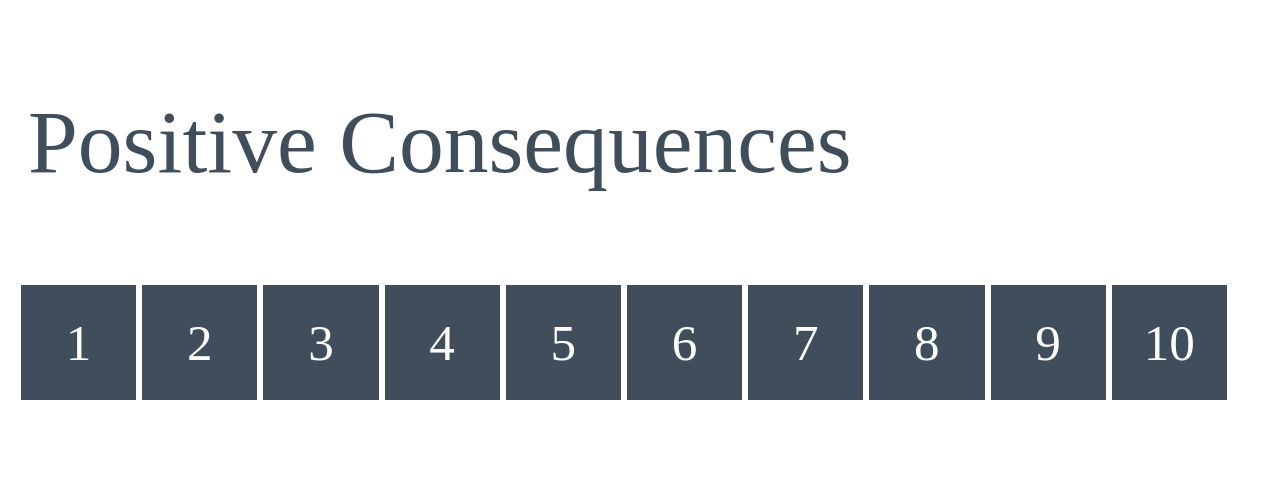
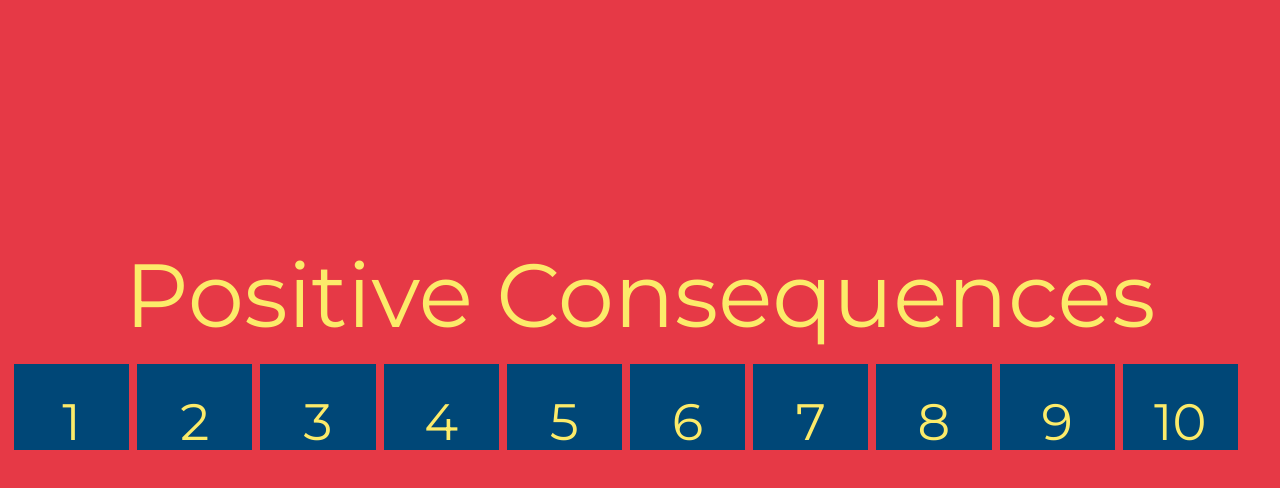
Before and after one commit to zjrobinson90/manhole, a plain HTML site: page index.html in a window 1280 px wide. Drawn offline with Linux system fonts and the light colour scheme.

Commit message:
added some style

```diff
--- a/index.html
+++ b/index.html
@@ -1,42 +1,62 @@
 <!DOCTYPE html>
+
+<head>
+<title>Manhole</title>
+	<link href="https://fonts.googleapis.com/css?family=Montserrat" rel="stylesheet">
+</head>
 
 <style>
 
+.body {
+	background: #E63946;
+}
+
 .qTitle {
+	text-align: center;
 	padding-left: 20px;
 	padding-right: 20px;
-	color: #404E5C;
+	color: #FCEB6A;
 	font-size: 7vw;
+	font-family: 'Montserrat', sans-serif;
+	position: absolute;
+    top:30%;
+    left: 0;
+    right: 0;
+    margin: auto;
 }
 
 .fScore {
+	text-align: center;
 	padding-left: 20px;
 	padding-right: 20px;
-	color: #404E5C;
-	font-size: 5vw;
+	color: #FCEB6A;
+	font-size: 6vw;
+	font-family: 'Montserrat', sans-serif;
+	position: absolute;
+    top:20%;
+    left: 0;
+    right: 0;
+    margin: auto;
 }
 
 .button {
-	background: #404E5C;
+	background: #004777;
 	height: 9vw;
 	width: 9vw;
 	text-align: center;
 	line-height: 9vw;
-	color: white;
+	color: #FCEB6A;
 	font-size: 4vw;
 	float: left;
-	border-color: #E1E6E1;
-	border: solid;
-	border-width: 1px;
+	font-family: 'Montserrat', sans-serif;
 	-webkit-transition-duration: 0.4s; /* Safari */
     transition-duration: 0.4s;
-	margin: 2px;
+	margin: 4px;
 }
 
 .button:hover {
-	background: #E1E6E1;
-	border-color: #E1E6E1;
-	color: #404E5C;
+	background: #FCF092;
+	color: #004777;
 }
 
 .slider-wrapper {
@@ -47,16 +67,23 @@
 }
 
 #wrapper{
-	padding-left: 10px;
-	padding-right: 10px;
+    width: 100vw;
+    height: 10vh;
+    position: absolute;
+    top:0;
+    bottom: 0;
+    left: 0;
+    right: 0;
+    margin: auto;
     overflow:auto;
+	padding: 10px;
 }
 
 </style>
 
 
 <html>
-<body>
+<body class='body'>
 <p id='questionTitle' class='qTitle'>Positive Consequences</p>
 
 <div id='wrapper'>
```
